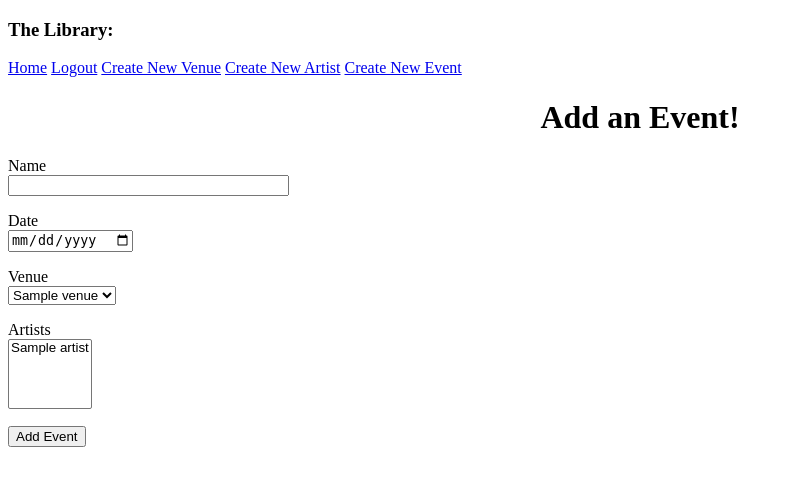
After one commit to phernandoe/The_Library, a Flask app: page /create_new_event in a window 1280 px wide. The commit adds this page. Shown: the top 486 px of the page, without its empty margins (0-792 px from the left). Run offline with Flask 2, Linux system fonts and the light colour scheme; a user stored in the database is signed in; tables that the repository leaves empty hold one stand-in row (values such as "Sample post").

Commit message:
Added event form without storing values in database

```diff
--- a/app/forms.py
+++ b/app/forms.py
@@ -1,7 +1,8 @@
 from flask_wtf import FlaskForm
-from wtforms import StringField, SubmitField, TextAreaField, PasswordField, BooleanField, IntegerField
+from wtforms import StringField, SubmitField, TextAreaField, PasswordField, BooleanField, IntegerField, SelectField, SelectMultipleField
+from wtforms.fields.html5 import DateField
 from wtforms.validators import DataRequired, ValidationError, Email, EqualTo
-from app.models import Artist, User, Venue
+from app.models import Artist, User, Venue, Event
 
 class createNewArtist(FlaskForm):
     name = StringField('Name', validators=[DataRequired("No name provided")])
@@ -28,6 +29,25 @@ class createNewVenue(FlaskForm):
         if venue is not None:
             raise ValidationError("Venue already exists")
 
+class createNewEvent(FlaskForm):
+    venue_list = Venue.query
+    venueDict = {}
+
+    for venue in venue_list:
+        venueDict[venue.name] = venue
+
+    name = StringField('Name', validators=[DataRequired("No name provided")])
+    date = DateField('Date', format='%Y-%m-%d', validators=[DataRequired("No time provided")])
+    venue = SelectField('Venue', choices=[])
+    artists = SelectMultipleField('Artists', choices=[])
+
+    submit = SubmitField('Add Event')
+
+    def validate_name(self, name):
+        event = Event.query.filter_by(name=name.data).first()
+        if event is not None:
+            raise ValidationError("Event already exists")
+
 class LoginForm(FlaskForm):
     username = StringField('Username', validators=[DataRequired()])
     password = PasswordField('Password', validators=[DataRequired()])
--- a/app/routes.py
+++ b/app/routes.py
@@ -4,7 +4,7 @@ from flask_login import login_required, current_user, logout_user, login_user
 from werkzeug.urls import url_parse
 from app import app, db
 from flask import render_template, flash, redirect, url_for, request
-from app.forms import createNewArtist, RegistrationForm, LoginForm, createNewVenue
+from app.forms import createNewArtist, RegistrationForm, LoginForm, createNewVenue, createNewEvent
 from app.models import Artist, Event, Venue, ArtistToEvent, User
 
 artists = Artist.query
@@ -68,6 +68,18 @@ def create_new_venue():
 
     return render_template('create_new_venue.html', artists=artists, title='Create new venue', form=form)
 
+@app.route('/create_new_event', methods=['GET', 'POST'])
+@login_required
+def create_new_event():
+    form = createNewEvent()
+    form.venue.choices = [(venue.id, venue.name)for venue in Venue.query]
+    form.artists.choices = [(artist.id, artist.name)for artist in artists]
+
+    if form.validate_on_submit():
+        flash('{} has been added to the library'.format(form.name.data))
+        return redirect(url_for('index'))
+
+    return render_template('create_new_event.html', artists=artists, title='Create new event', form=form)
 
 @app.route('/login', methods=['GET', 'POST'])
 def login():
--- a/app/templates/base.html
+++ b/app/templates/base.html
@@ -21,6 +21,8 @@
 
         <a href="create_new_venue">Create New Venue</a>
         <a href="/create_new_artist">Create New Artist</a>
+        <a href="/create_new_event">Create New Event</a>
+
     </div>
 
         {% with messages = get_flashed_messages() %}
--- /dev/null
+++ b/app/templates/create_new_event.html
@@ -0,0 +1,49 @@
+{% extends "base.html" %}
+
+{% block content %}
+    <h1 style="display: flex; justify-content: center;">Add an Event!</h1>
+
+    <form action="" method="post" novalidate>
+        {{ form.hidden_tag() }}
+
+        <p>
+            {{ form.name.label }}<br>
+            {{ form.name(size=32) }}<br>
+
+            {% for error in form.name.errors %}
+                <span style="color: red;">[{{ error }}]</span>
+            {% endfor %}
+        </p>
+
+        <p>
+            {{ form.date.label }}<br>
+            {{ form.date }}<br>
+
+            {% for error in form.date.errors %}
+                <span style="color: red;">[{{ error }}]</span>
+            {% endfor %}
+        </p>
+
+        <p>
+            {{ form.venue.label }}<br>
+            {{ form.venue }}<br>
+
+            {% for error in form.venue.errors %}
+                <span style="color: red;">[{{ error }}]</span>
+            {% endfor %}
+        </p>
+
+        <p>
+            {{ form.artists.label }}<br>
+            {{ form.artists }}<br>
+
+            {% for error in form.artists.errors %}
+                <span style="color: red;">[{{ error }}]</span>
+            {% endfor %}
+        </p>
+
+
+        <p>{{ form.submit() }}</p>
+
+    </form>
+{% endblock %}
```
Also changed, not shown: 1 other file.
